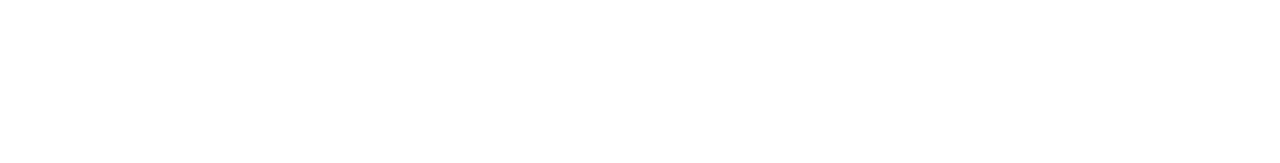
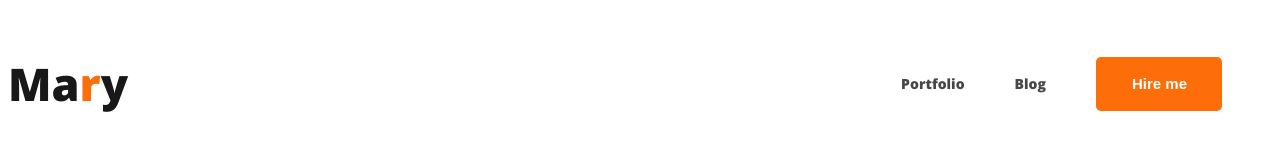
Before and after one commit to Parthpal/webdev-portfolio, a plain HTML site: page index.html in a window 1280 px wide. Drawn offline with nearby package versions, Linux system fonts and the light colour scheme.

Commit message:
added nav content

```diff
--- a/index.html
+++ b/index.html
@@ -4,11 +4,22 @@
     <meta charset="UTF-8">
     <meta http-equiv="X-UA-Compatible" content="IE=edge">
     <meta name="viewport" content="width=device-width, initial-scale=1.0">
+    <link rel="stylesheet" href="styles/portfolio.css">
+    <link rel="preconnect" href="https://fonts.googleapis.com">
+    <link rel="preconnect" href="https://fonts.gstatic.com" crossorigin>
+    <link href="https://fonts.googleapis.com/css2?family=Open+Sans:wght@800&display=swap" rel="stylesheet">
     <title>Document</title>
 </head>
 <body>
     <header>
-
+        <nav>
+            <h3 class="nav-titl">Ma<span class="text-primary">r</span>y</h3>
+            <ul>
+                <li><a href="http://">Portfolio</a></li>
+                <li><a href="http://">Blog</a></li>
+                <li><button class="btn-primary">Hire me</button></li>
+            </ul>
+        </nav>
     </header>
     <main>
 
--- /dev/null
+++ b/styles/portfolio.css
@@ -0,0 +1,46 @@
+/* Common shard style */
+body{
+        font-family: 'Open Sans', sans-serif;
+    }
+    .text-primary{
+        color: #FD6E0A;
+    }
+    .btn-primary{
+
+        background-color: #FD6E0A;
+        padding: 18px 35px 19px 36px;
+        color: white;
+        border: 0px;
+        border-radius: 5px;
+        font-size: 15px;
+        font-weight: 700;
+
+    }
+    .nav-titl{
+        color: #181818;
+        font-size: 45px;
+        font-weight: 800;
+        line-height: normal;
+    }
+nav {
+        display: flex;
+        justify-content: space-between;
+
+
+    }
+nav > ul{
+    display: flex;
+    align-items: center;
+
+}
+nav li{
+    list-style: none;
+    margin-right: 50px;
+    font-size: 14px;
+}
+
+nav a{
+    text-decoration: none;
+    color: #474747;
+
+}
```
